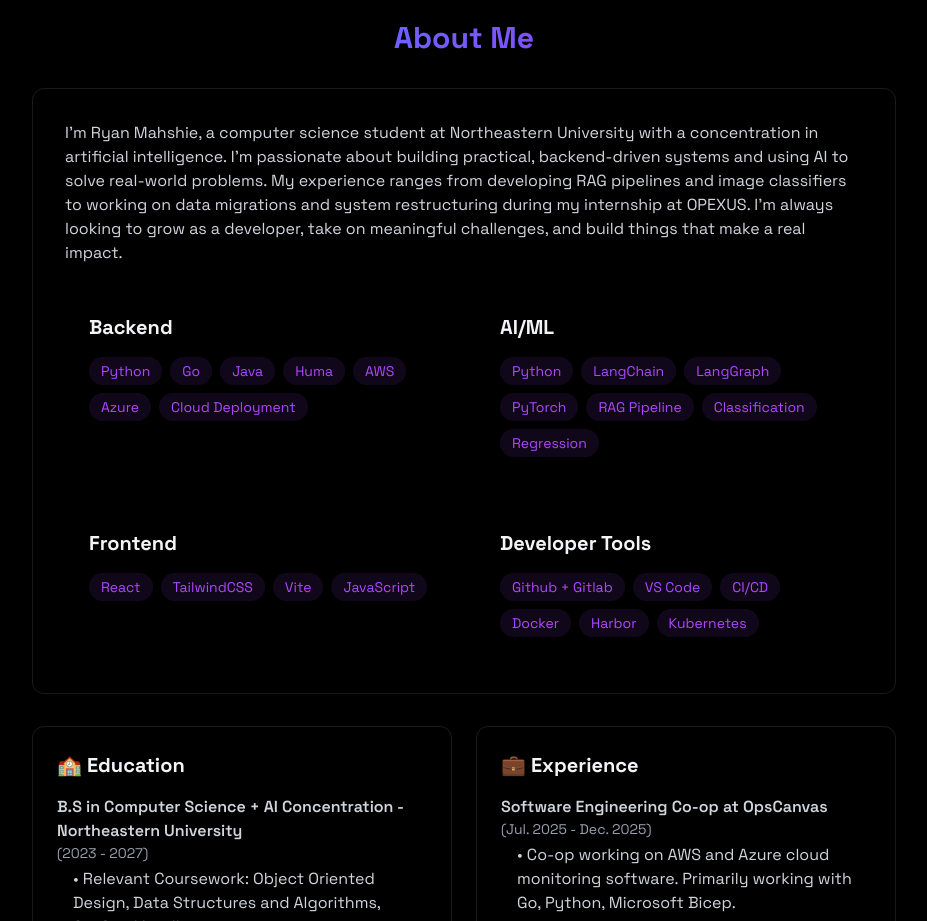
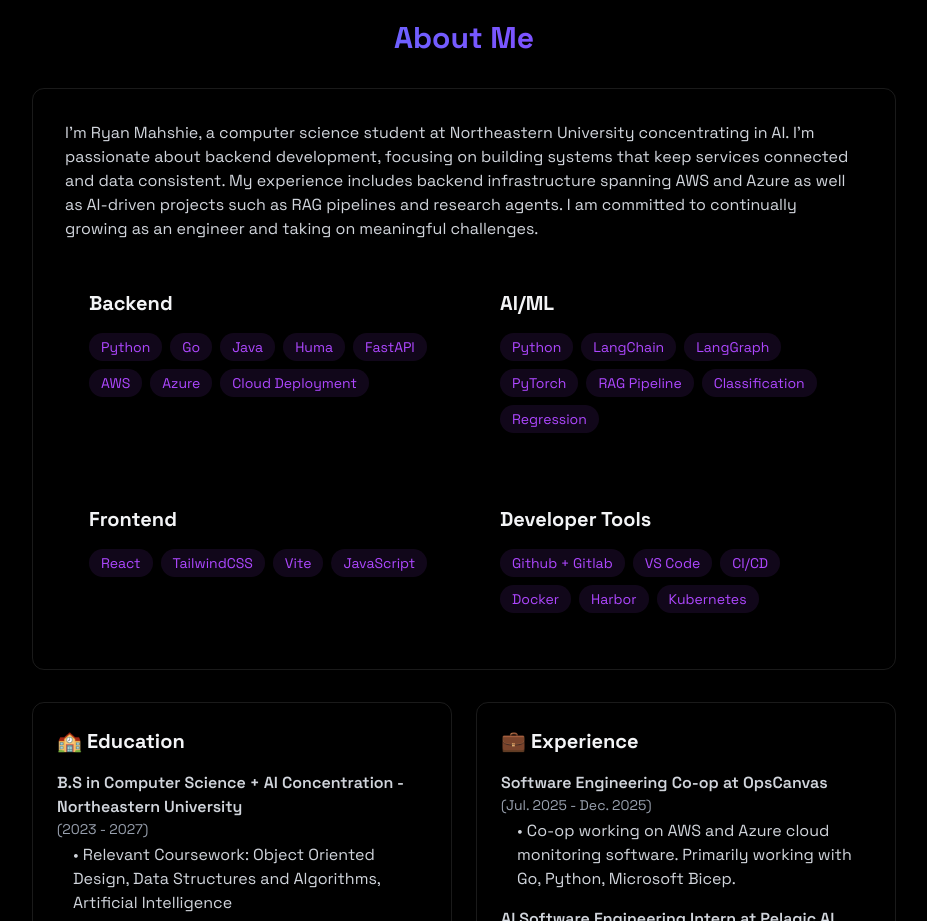
Before and after one commit to RMahshie/ryan-mahshie-portfolio, a React (Vite) app: page / in a window 1280 px wide. Shown: the part 860-1781 px from the top of the page, without its empty margins (176-1103 px from the left). Built offline with nearby package versions, Linux system fonts and the light colour scheme; no server answers.

Commit message:
Updated about

```diff
--- a/src/components/sections/About.jsx
+++ b/src/components/sections/About.jsx
@@ -3,7 +3,7 @@ import { RevealOnScroll } from "../RevealOnScroll";
 export const About = () => {
 
     const frontendSkills = ["React", "TailwindCSS", "Vite", "JavaScript"]
-    const backendSkills = ["Python", "Go", "Java", "Huma", "AWS", "Azure", "Cloud Deployment",]
+    const backendSkills = ["Python", "Go", "Java", "Huma", "FastAPI", "AWS", "Azure", "Cloud Deployment",]
     const aiSkills = ["Python", "LangChain", "LangGraph", "PyTorch", "RAG Pipeline", "Classification", "Regression"]
     const devtoolSkills = ["Github + Gitlab", "VS Code", "CI/CD", "Docker", "Harbor", "Kubernetes"]
 
@@ -19,12 +19,11 @@ export const About = () => {
                 </h2>
                 <div className="rounded-xl p-8 border-white/10 border hover:-translate-y-1 transition-all">
                     <p className="text-gray-300 mb-6">
-                    I'm Ryan Mahshie, a computer science student at Northeastern University with a
-                    concentration in artificial intelligence. I’m passionate about building practical,
-                    backend-driven systems and using AI to solve real-world problems. My experience ranges
-                    from developing RAG pipelines and image classifiers to working on data migrations and
-                    system restructuring during my internship at OPEXUS. I’m always looking to grow as a
-                    developer, take on meaningful challenges, and build things that make a real impact.
+                    I’m Ryan Mahshie, a computer science student at Northeastern University concentrating in AI.
+                    I’m passionate about backend development, focusing on building systems that keep services
+                    connected and data consistent. My experience includes backend infrastructure spanning AWS
+                    and Azure as well as AI-driven projects such as RAG pipelines and research agents. I am
+                    committed to continually growing as an engineer and taking on meaningful challenges.
                     </p>
 
 
```
